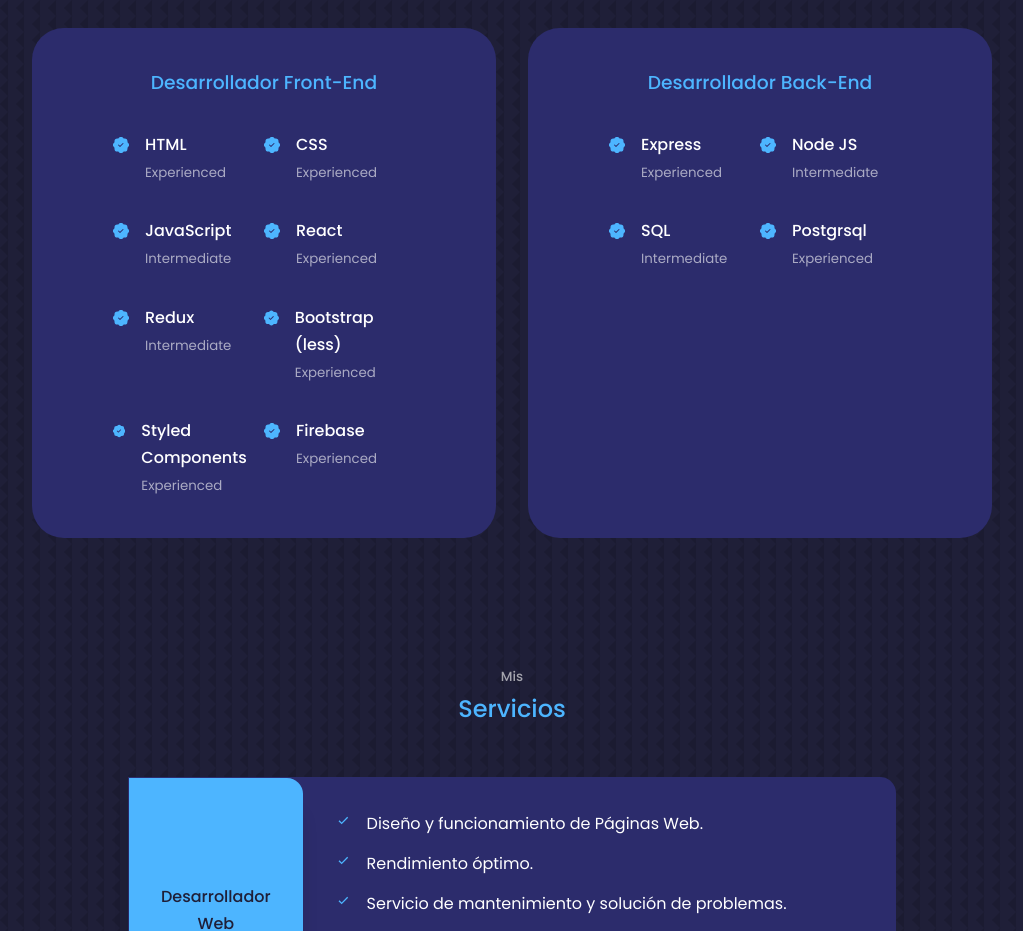
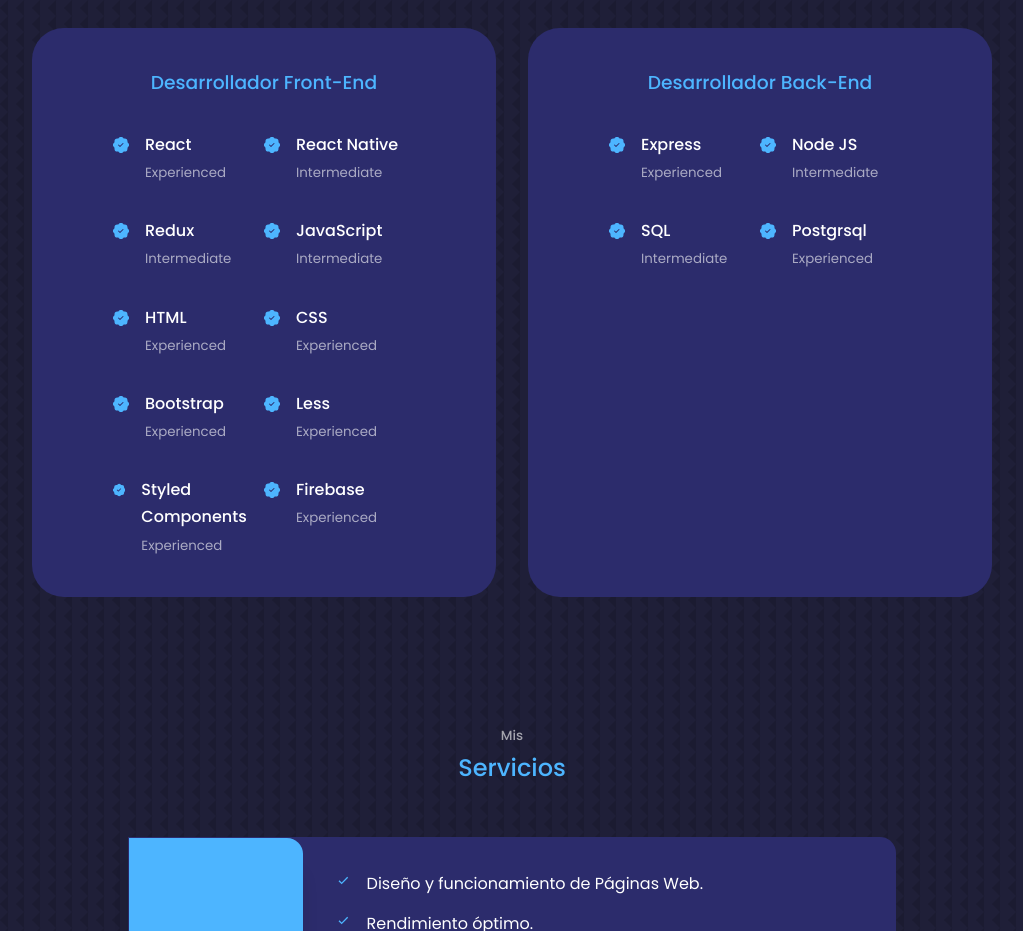
Before and after one commit to RamiroDiaz22/Portfolio, a React (Create React App) app: page / in a window 1280 px wide. Shown: the part 2000-2931 px from the top of the page, without its empty margins (128-1151 px from the left). Built offline with nearby package versions, Linux system fonts and the light colour scheme.

Commit message:
Actualizaciones

```diff
--- a/src/components/experience/Experience.jsx
+++ b/src/components/experience/Experience.jsx
@@ -28,6 +28,34 @@
             <article className="experience__details">
               <BsPatchCheckFill className="experience__details-icon" />
               <div>
+                <h4>React</h4>
+                <small className="text-light">Experienced</small>
+              </div>
+            </article>
+            <article className="experience__details">
+              <BsPatchCheckFill className="experience__details-icon" />
+              <div>
+                <h4>React Native</h4>
+                <small className="text-light">Intermediate</small>
+              </div>
+            </article>
+            <article className="experience__details">
+              <BsPatchCheckFill className="experience__details-icon" />
+              <div>
+                <h4>Redux</h4>
+                <small className="text-light">Intermediate</small>
+              </div>
+            </article>
+            <article className="experience__details">
+              <BsPatchCheckFill className="experience__details-icon" />
+              <div>
+                <h4>JavaScript</h4>
+                <small className="text-light">Intermediate</small>
+              </div>
+            </article>
+            <article className="experience__details">
+              <BsPatchCheckFill className="experience__details-icon" />
+              <div>
                 <h4>HTML</h4>
                 <small className="text-light">Experienced</small>
               </div>
@@ -42,28 +70,14 @@
             <article className="experience__details">
               <BsPatchCheckFill className="experience__details-icon" />
               <div>
-                <h4>JavaScript</h4>
-                <small className="text-light">Intermediate</small>
-              </div>
-            </article>
-            <article className="experience__details">
-              <BsPatchCheckFill className="experience__details-icon" />
-              <div>
-                <h4>React</h4>
+                <h4>Bootstrap</h4>
                 <small className="text-light">Experienced</small>
               </div>
             </article>
             <article className="experience__details">
               <BsPatchCheckFill className="experience__details-icon" />
               <div>
-                <h4>Redux</h4>
-                <small className="text-light">Intermediate</small>
-              </div>
-            </article>
-            <article className="experience__details">
-              <BsPatchCheckFill className="experience__details-icon" />
-              <div>
-                <h4>Bootstrap (less)</h4>
+                <h4>Less</h4>
                 <small className="text-light">Experienced</small>
               </div>
             </article>
```
Also changed, not shown: 2 other files (tests, documents, lock files or other folders).
